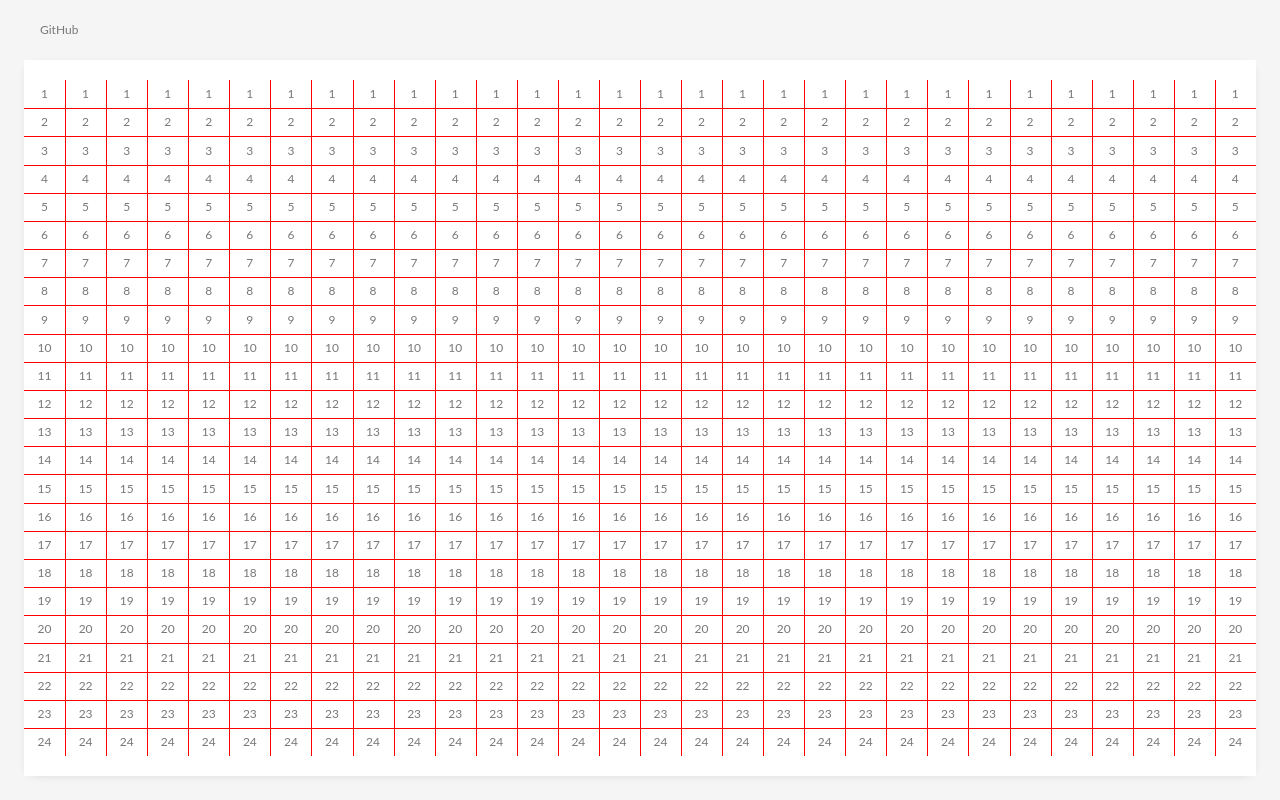
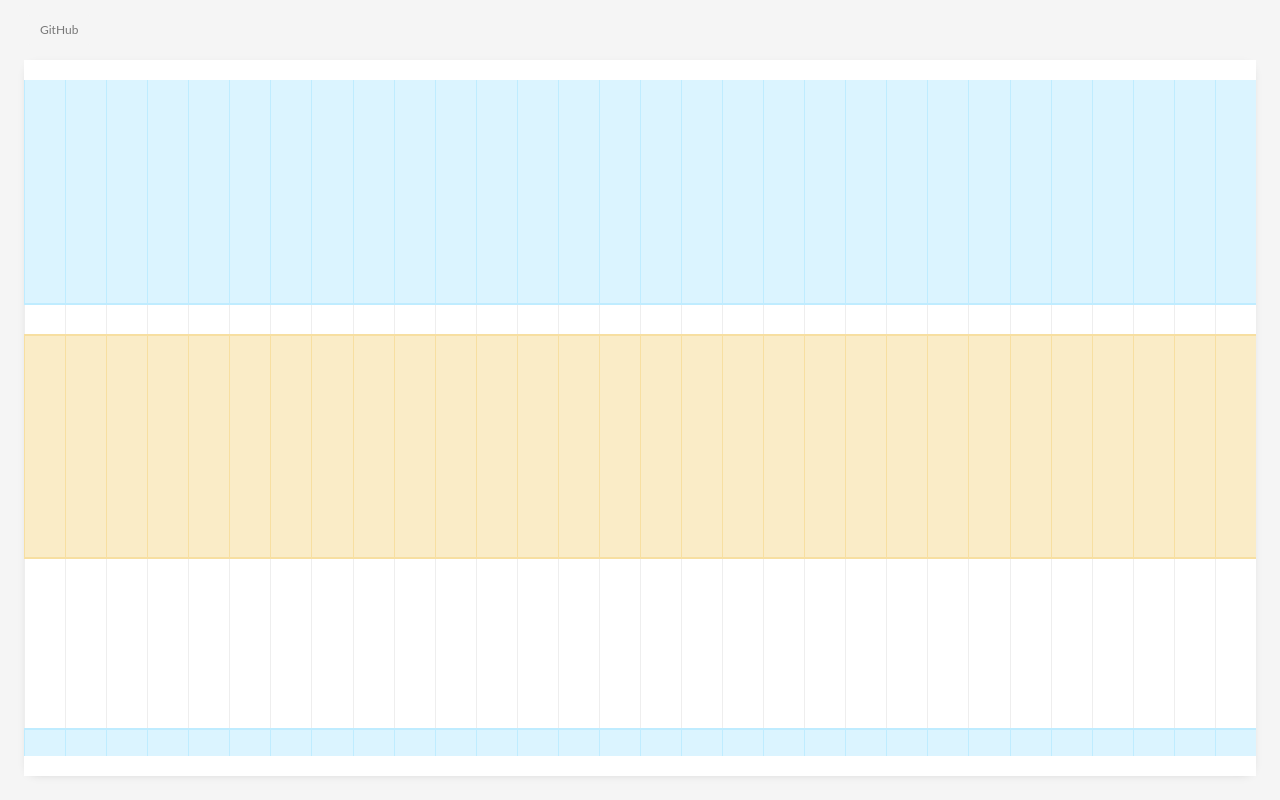
Before and after one commit to vincentbollaert/get-shit-done, a React app: page / in a window 1280 px wide. Built offline with nearby package versions, Linux system fonts and the light colour scheme.

Commit message:
added accent colors to work and sleep hours

```diff
--- a/src/pages/Home/component.jsx
+++ b/src/pages/Home/component.jsx
@@ -1,6 +1,9 @@
 import React from 'react'
 import moment from 'moment'
 import styled from 'styled-components'
+
+const STYLE_SLEEP = '#5bccff38'
+const STYLE_WORK = '#efc55352'
 
 const Wrap = styled.div`
   height: 100%;
@@ -13,37 +16,43 @@ const Column = styled.div`
   display: flex;
   flex-direction: column;
   flex-grow: 1;
-  box-shadow: 1px 0 0 0px red;
+  /* box-shadow: 1px 0 0 0px #eee; */
 /*
   &:first-child {
     box-shadow: 1px 0 0 0px red, -1px 0 0 0px red;
   }; */
 
-  &:last-child {
+  /* &:last-child {
     box-shadow: none;
-  };
+  }; */
 `
 const Cell = styled.div`
   display: flex;
   flex-grow: 1;
   justify-content: center;
   align-items: center;
-  box-shadow: 0px 1px 0 0px red;
+  box-shadow: inset 1px 0 0 #eee;
+  ${p => p.accentColor && `box-shadow: inset 1px 0px 0 0px ${p.accentColor}`};
+  ${p => p.accentColor && `background-color: ${p.accentColor}`};
+
+  ${p => p.isFirst && `box-shadow: inset 1px 2px 0 0px ${p.accentColor}`};
+  ${p => p.isLast && `box-shadow: inset 1px -2px 0 0px ${p.accentColor}`};
 
   /* &:first-child {
     box-shadow: 0px 1px 0 0px red, 0px -1px 0 0px red;
   }; */
+`
 
-  &:last-child {
-    box-shadow: none;
-  };
-`
+const data = {
+  sleep: [23, 0, 1, 2, 3, 4, 5, 6, 7],
+  work: [9, 10, 11, 12, 13, 14, 15, 16],
+}
 
 const Home = () => {
   const monthDaysTotal = moment().daysInMonth()
   const monthDays = Array(monthDaysTotal).fill(null).map((day, index) => index + 1)
 
-  const hoursInDay = Array(24).fill(null).map((item, index) => index + 1)
+  const hoursInDay = Array(24).fill(null).map((item, index) => index)
   console.log(monthDays)
 
   return (
@@ -51,7 +60,23 @@ const Home = () => {
       <Row>
         {monthDays.map(day => (
           <Column key={day}>
-            {hoursInDay.map(hour => <Cell key={hour}>{hour}</Cell>)}
+            {hoursInDay.map((hour) => {
+              let accentColor = null
+              let isFirst = false
+              let isLast = false
+              if (data.sleep.includes(hour)) {
+                accentColor = STYLE_SLEEP
+                isFirst = hour === data.sleep[0]
+                isLast = hour === data.sleep[data.sleep.length - 1]
+              } else if (data.work.includes(hour)) {
+                accentColor = STYLE_WORK
+                isFirst = hour === data.work[0]
+                isLast = hour === data.work[data.work.length - 1]
+              }
+              return (
+                <Cell key={hour} accentColor={accentColor} isFirst={isFirst} isLast={isLast}></Cell>
+              )
+            })}
           </Column>
         ))}
       </Row>
```
